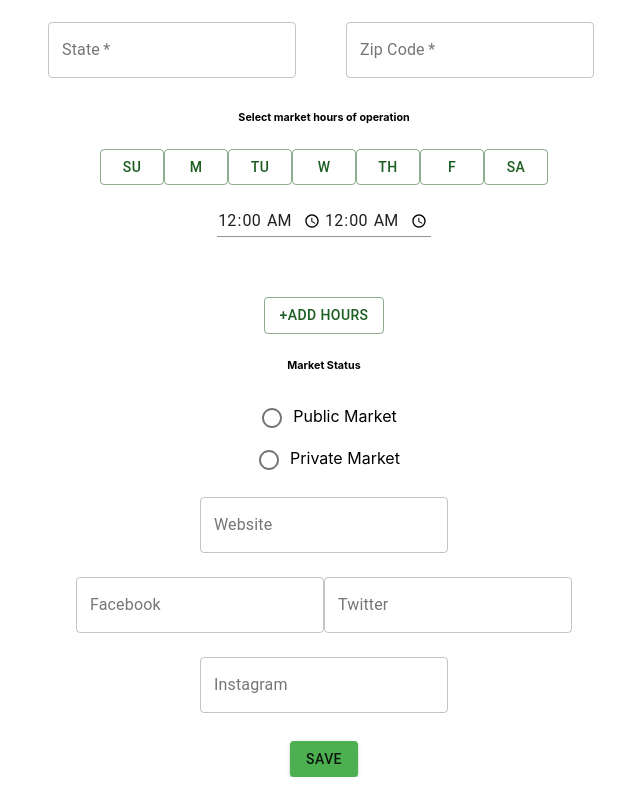
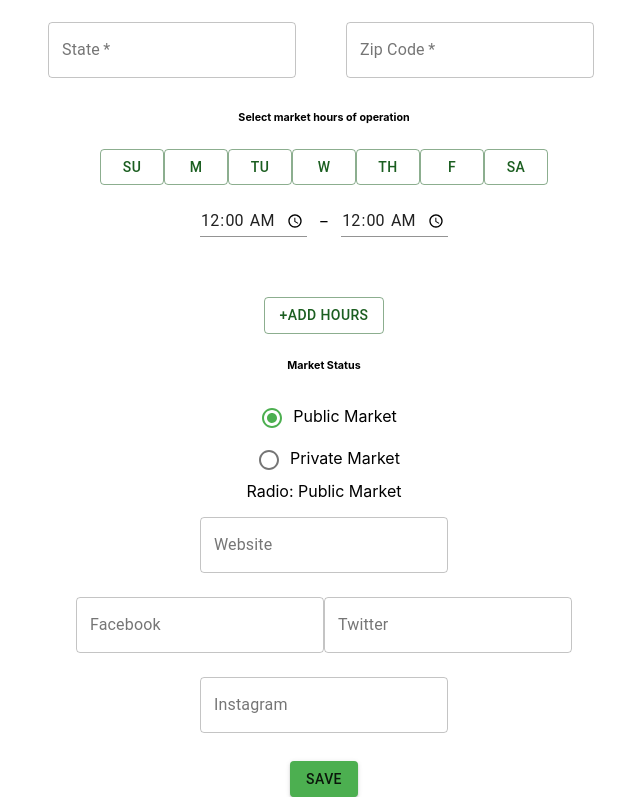
Before and after one commit to labs14-market-organizer/frontend, a React (Create React App) app: page /createmarket in a window 1280 px wide. Shown: the part 532-1329 px from the top of the page, without its empty margins (316-956 px from the left). Built offline with nearby package versions, Linux system fonts and the light colour scheme; a web font is replaced by a local one.

Commit message:
got radios to working and added a hyphen in between the times

```diff
--- a/src/routes/CreateMarket.js
+++ b/src/routes/CreateMarket.js
@@ -1,10 +1,11 @@
 import React from 'react';
 import Arrow from '../assets/ic-arrow-back.svg';
 import { TextField, MuiThemeProvider, createMuiTheme, Typography, Container }  from '@material-ui/core';
-import ToggleButton from '@material-ui/lab/ToggleButton';
+//import ToggleButton from '@material-ui/lab/ToggleButton';
 import Button from '@material-ui/core/Button';
-import green from '@material-ui/core/colors/green';
+import { green } from '@material-ui/core/colors';
 import Radio from '@material-ui/core/Radio';
+import { withStyles } from '@material-ui/core/styles';
 import '../scss/CreateMarket.scss';
 
 const theme = createMuiTheme({
@@ -41,8 +42,8 @@ class CreateMarket extends React.Component {
             sunday: false,
             start: 1200,
             end: 1200,
-            daysList: []
-
+            daysList: [],
+            radio: "Public Market",
         }
     }
 
@@ -50,6 +51,12 @@ class CreateMarket extends React.Component {
         this.setState({
             ...this.state,
             [e.target.name]: e.target.value
+        })
+    }
+
+    onRadioChange = e => {
+        this.setState({
+        [e.target.name]: e.target.value
         })
     }
 
@@ -96,7 +103,6 @@ class CreateMarket extends React.Component {
                         i--;
                     }
                 }
-
             }
         }
 
@@ -139,8 +145,8 @@ class CreateMarket extends React.Component {
         <Button variant="outlined" color= 'primary' name="thursday" value={this.state.thursday} onClick={(e) => this.changeDay(e)}>Th</Button>
         <Button variant="outlined" color= 'primary' name="friday" value={this.state.friday} onClick={(e) => this.changeDay(e)}>F</Button>
         <Button variant="outlined" color= 'primary' name="saturday" value={this.state.saturday} onClick={(e) => this.changeDay(e)}>Sa</Button>
-        <br></br>
-        <br></br>
+        <br />
+        <br />
         <TextField
             id="time"
             type="time"
@@ -149,6 +155,9 @@ class CreateMarket extends React.Component {
                 shrink: true,
             }}
         />
+
+        {/**This code just adds the hiphen between the time boxes */}
+        &nbsp;&nbsp;&nbsp;_&nbsp;&nbsp;&nbsp;
 
         <TextField
             id="time"
@@ -257,23 +266,36 @@ class CreateMarket extends React.Component {
                 {items}
 
 
-                <br></br>
+                <br />
 
 
 
-                <br></br>
-                <br></br>
+                <br />
+                <br />
 
                 <Button variant="outlined" color= 'primary' onClick={(e) => this.setHours(e)}>+ADD HOURS</Button>
 
-                <br></br>
+                <br />
 
                 <h6>Market Status</h6>
 
-                <Radio/>Public Market
-                <br></br>
-                <Radio/>Private Market
-                <br></br>
+                {/*Radio buttons, default to public market*/}
+                <Radio
+                    name="radio"
+                    value="Public Market"
+                    checked={this.state.radio === 'Public Market'}
+                    onChange={(e) => this.onRadioChange(e)}
+                />Public Market<br />
+                <Radio
+                    name="radio"
+                    value="Private Market"
+                    checked={this.state.radio === 'Private Market'}
+                    onChange={(e) => this.onRadioChange(e)}
+                />Private Market<br />
+
+            {/*This can be removed before deployment, was used for testing */}
+                Radio: {this.state.radio} <br />
+
                 <Container maxWidth="sm">
                 <TextField
                     id="website"
@@ -285,7 +307,7 @@ class CreateMarket extends React.Component {
                     variant="outlined"
                 />
 
-                <br></br>
+                <br />
 
                 <TextField
                     id="facebook"
@@ -316,7 +338,7 @@ class CreateMarket extends React.Component {
                 />
                 </Container>
 
-                <br></br>
+                <br />
 
                 <Button variant="contained" color='secondary'>SAVE</Button>
 
```
